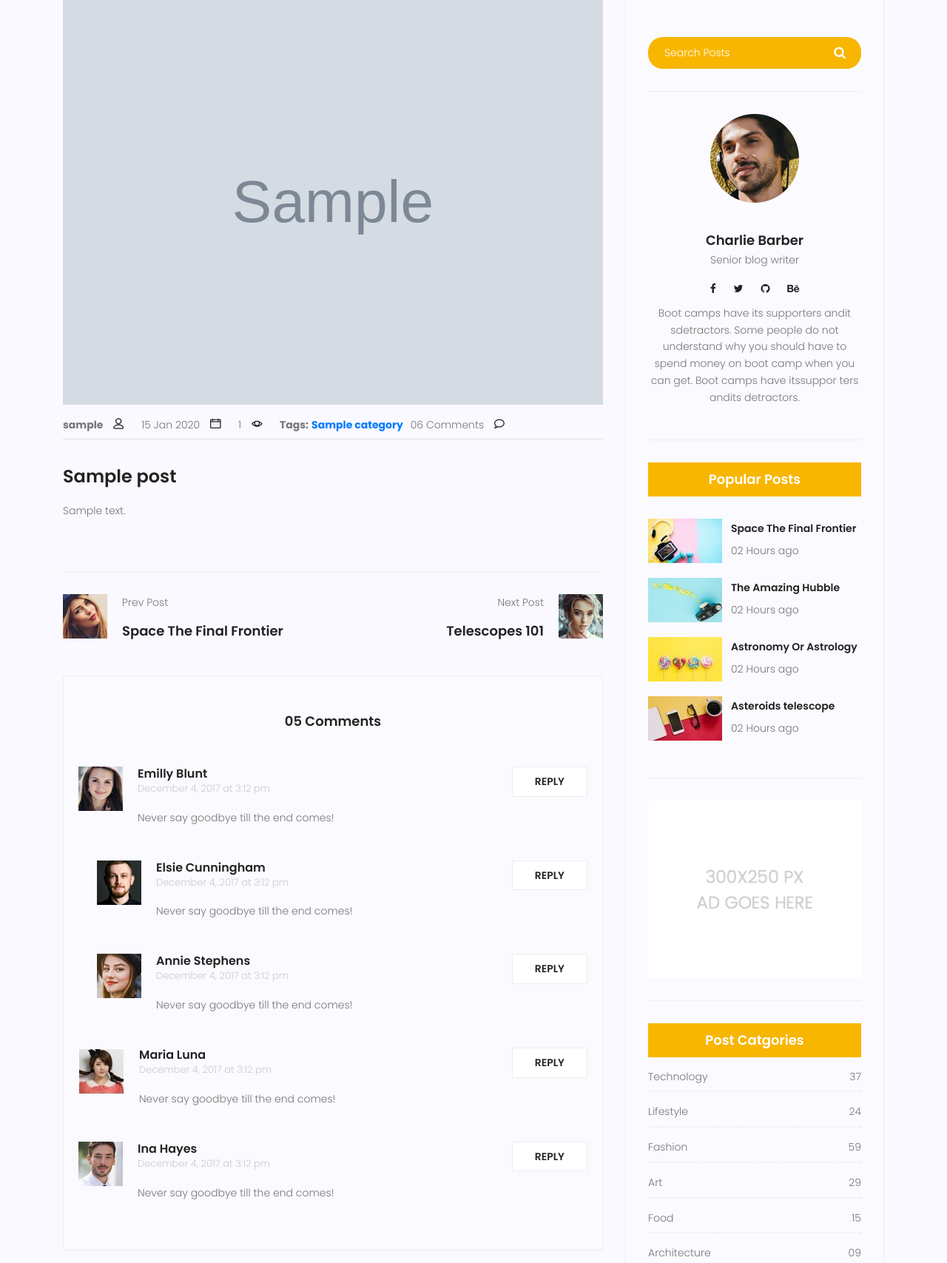
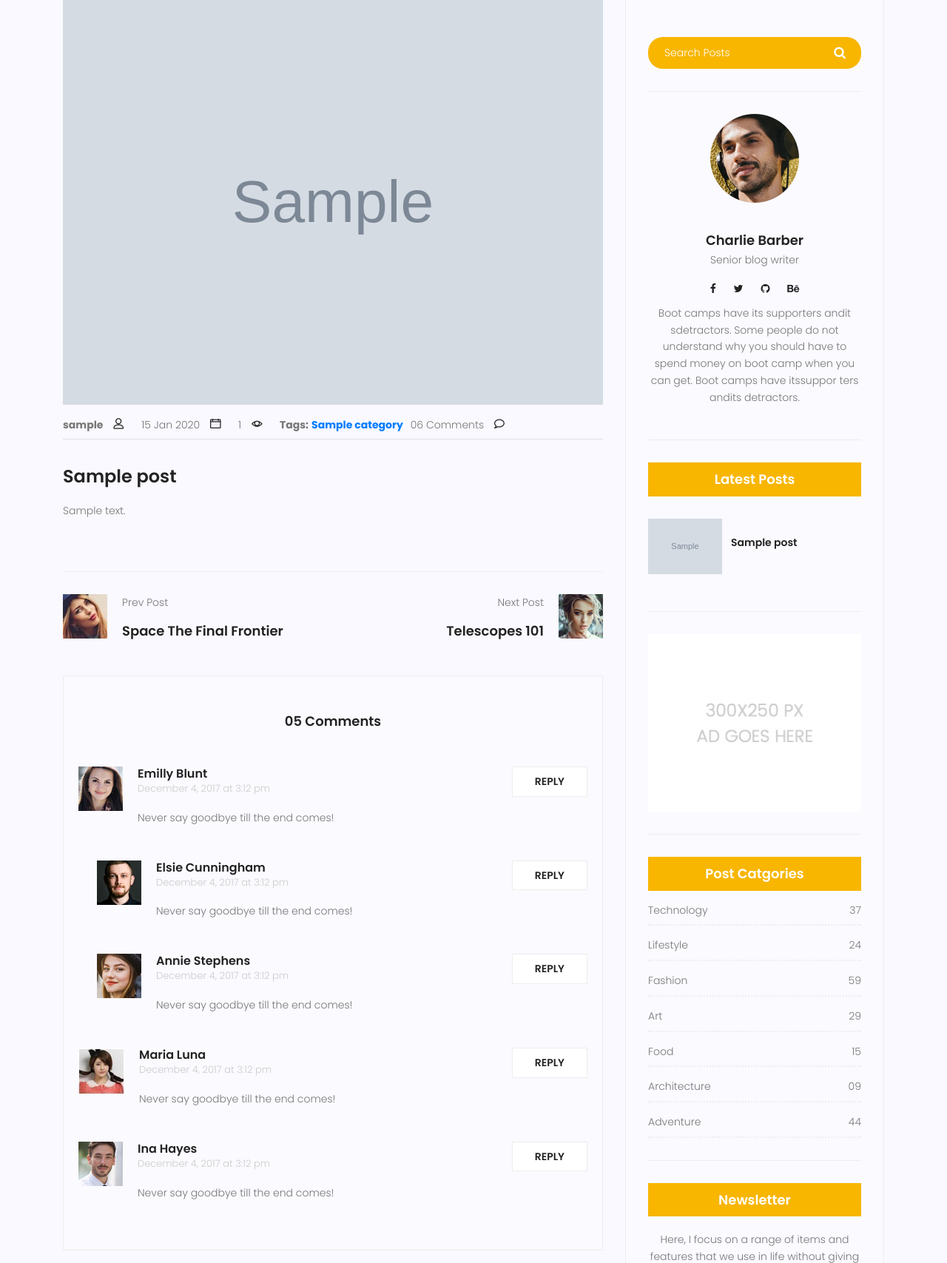
Before and after one commit to Arta-077/Hsite, a Django app: page /blog/1 in a window 1280 px wide. Shown: the part 526-2233 px from the top of the page at 74% size. Run offline with Django 3.2, Linux system fonts and the light colour scheme; tables that the repository leaves empty hold one stand-in row (values such as "Sample post"); grey boxes marked "Sample" are stand-in pictures; some libraries are stand-ins or nearby versions.

Commit message:
Latest posts
+Added latest posts to sidebar

```diff
--- a/blog/models.py
+++ b/blog/models.py
@@ -18,7 +18,7 @@ class Post(models.Model):
 
     title = models.CharField(max_length=255)
     content = models.TextField()
-    category = models.ManyToManyField(Category)
+    category = models.ManyToManyField(Category , null=True)
     # tag
     counted_view = models.IntegerField(default=0)
     status = models.BooleanField(default=False)
--- a/blog/templatetags/blog_tags.py
+++ b/blog/templatetags/blog_tags.py
@@ -1,3 +1,10 @@
 from django import template
+from blog.models import Post
 
 register=template.Library()
+
+
+@register.inclusion_tag('blog/blog-latest-posts.html')
+def latestposts(arg=3):
+    posts = Post.objects.filter(status = 1).order_by('-published_date')[:arg]
+    return {'posts':posts}
--- a/statics/css/main.css
+++ b/statics/css/main.css
@@ -3656,6 +3656,7 @@ body.mobile-nav-active #mobile-nav-toggle {
 
 .widget-wrap .popular-post-widget .popular-post-list .thumb img {
   width: 100%;
+  max-width: 100px;
 }
 
 .widget-wrap .popular-post-widget .single-post-list {
--- a/templates/blog/blog-home.html
+++ b/templates/blog/blog-home.html
@@ -144,7 +144,7 @@
 
 								{% include 'blog/blog-writer.html' %}
 
-								{% include 'blog/blog-popular-post.html' %}
+								{% latestposts %}
 
 								{% include 'blog/blog-ads.html' %}
 
--- /dev/null
+++ b/templates/blog/blog-latest-posts.html
@@ -0,0 +1,20 @@
+{% load static %}
+
+<div class="single-sidebar-widget popular-post-widget">
+    <h4 class="popular-title">Latest Posts</h4>
+    <div class="popular-post-list">
+        {% for post in posts %}
+        <div class="single-post-list d-flex flex-row align-items-center">
+            <div class="thumb">
+                <img class="img-fluid" src="{{post.image.url}}" alt="">
+            </div>
+            <div class="details">
+                <a href="{% url 'blog:singleblog' pid=post.id %}">
+                    <h6>{{post.title}}</h6>
+                </a>
+                <p>{{post.publish_date|date:'d M Y'}}</p>
+            </div>
+        </div>
+        {% endfor %}
+    </div>
+</div>
--- a/templates/blog/blog-popular-post.html
+++ /dev/null
@@ -1,51 +0,0 @@
-{% load static %}
-
-<div class="single-sidebar-widget popular-post-widget">
-    <h4 class="popular-title">Popular Posts</h4>
-    <div class="popular-post-list">
-        <div class="single-post-list d-flex flex-row align-items-center">
-            <div class="thumb">
-                <img class="img-fluid" src="{% static 'img/blog/pp1.jpg' %}" alt="">
-            </div>
-            <div class="details">
-                <a href="blog-single.html">
-                    <h6>Space The Final Frontier</h6>
-                </a>
-                <p>02 Hours ago</p>
-            </div>
-        </div>
-        <div class="single-post-list d-flex flex-row align-items-center">
-            <div class="thumb">
-                <img class="img-fluid" src="{% static 'img/blog/pp2.jpg' %}" alt="">
-            </div>
-            <div class="details">
-                <a href="blog-single.html">
-                    <h6>The Amazing Hubble</h6>
-                </a>
-                <p>02 Hours ago</p>
-            </div>
-        </div>
-        <div class="single-post-list d-flex flex-row align-items-center">
-            <div class="thumb">
-                <img class="img-fluid" src="{% static 'img/blog/pp3.jpg' %}" alt="">
-            </div>
-            <div class="details">
-                <a href="blog-single.html">
-                    <h6>Astronomy Or Astrology</h6>
-                </a>
-                <p>02 Hours ago</p>
-            </div>
-        </div>
-        <div class="single-post-list d-flex flex-row align-items-center">
-            <div class="thumb">
-                <img class="img-fluid" src="{% static 'img/blog/pp4.jpg' %}" alt="">
-            </div>
-            <div class="details">
-                <a href="blog-single.html">
-                    <h6>Asteroids telescope</h6>
-                </a>
-                <p>02 Hours ago</p>
-            </div>
-        </div>
-    </div>
-</div>
--- a/templates/blog/blog-single.html
+++ b/templates/blog/blog-single.html
@@ -294,7 +294,7 @@
 
 					{% include 'blog/blog-writer.html' %}
 
-					{% include 'blog/blog-popular-post.html' %}
+					{% latestposts %}
 
 					{% include 'blog/blog-ads.html' %}
 
```
Also changed, not shown: blog/migrations/0004_alter_post_category.py (added), media/blog/T8TPflUTaLMoPXUcyusQOJe5glCsZB-metaSmFkaS1NaXJtaXJhbmktY29tcHJlc3NlZC5qcGc--cover.jpg (added), media/blog/creative-welcome-team-banner-your-recruitment-process_1017-50446.avif (added), media/blog/pcl-Get-Started-With-Django_Watermarked.c3217e96a93a.jpg (added).
